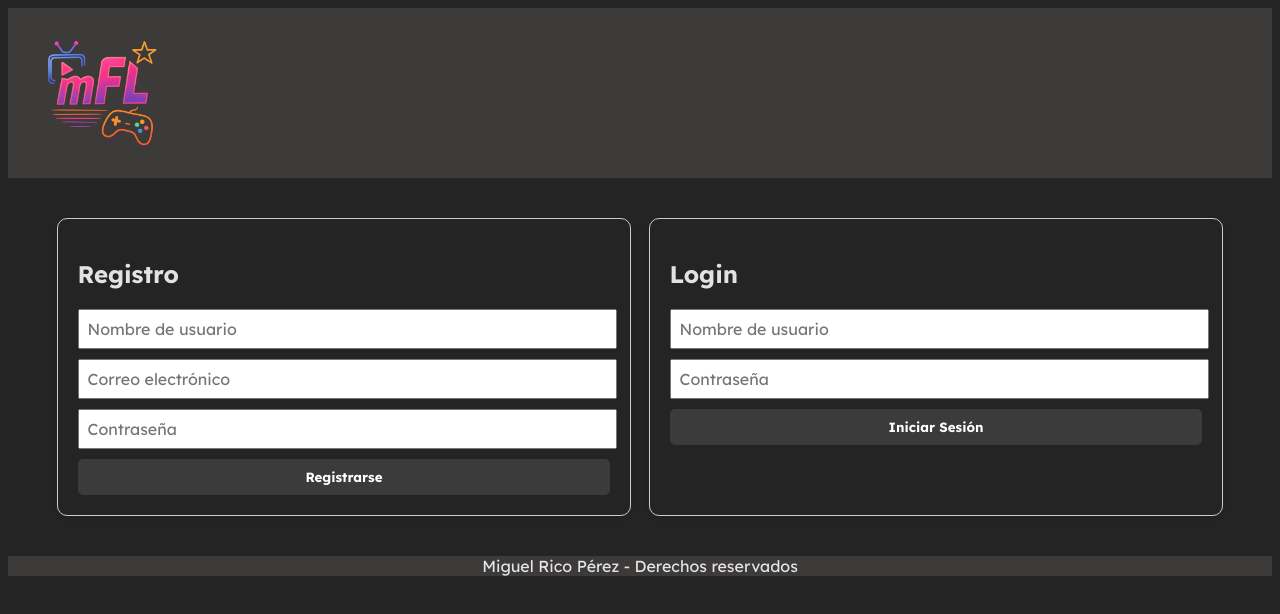
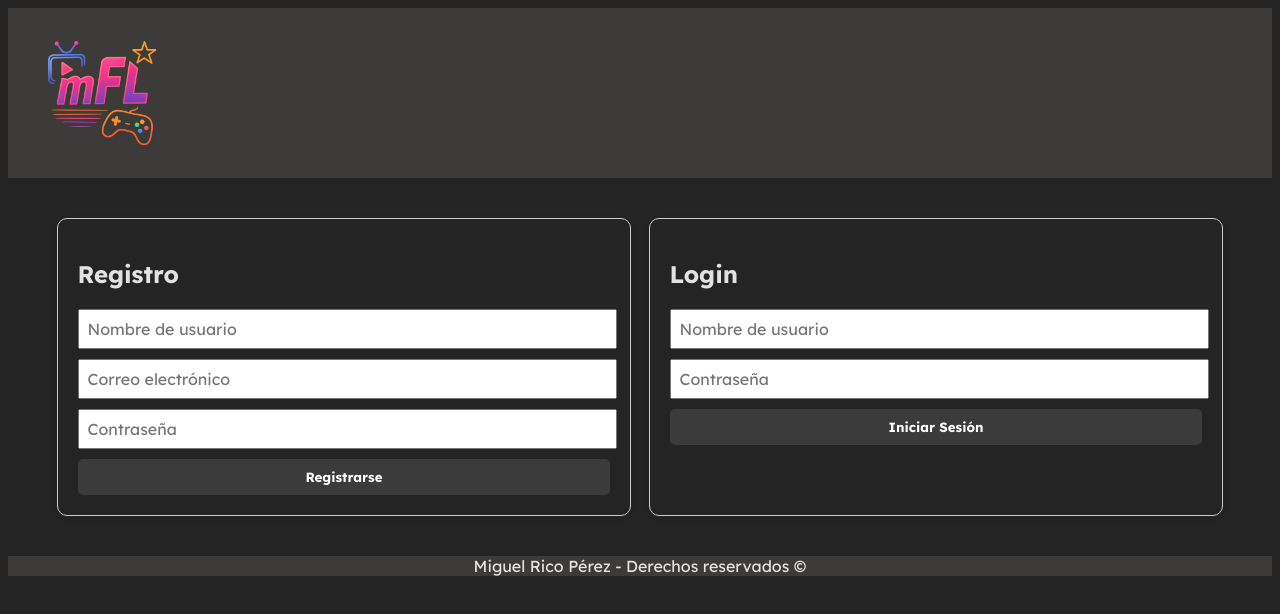
Before and after one commit to MigDaw/Proyecto-Clase-MiFavList, a Vue app in the folder frontend/: page / in a window 1280 px wide. Shown: the top 614 px of the page. Built offline with nearby package versions, Linux system fonts and the light colour scheme; no server answers.

Commit message:
imagen generica en en el dropdown

```diff
--- a/frontend/src/components/FooterComp.vue
+++ b/frontend/src/components/FooterComp.vue
@@ -1,5 +1,5 @@
 <template>
-    <footer>Miguel Rico Pérez - Derechos reservados</footer>
+    <footer>Miguel Rico Pérez - Derechos reservados &copy;</footer>
 </template>
 
 
--- a/frontend/src/components/HeaderComp.vue
+++ b/frontend/src/components/HeaderComp.vue
@@ -3,6 +3,7 @@ import { ref, onMounted } from 'vue';
 import api from '../axios';
 import { useRouter } from 'vue-router';
 import { username } from '../stores/authStore';
+import imagenGenerica from '../assets/Imagen-generica.png'
 
 const menuOpen = ref(false);
 const router = useRouter();
@@ -35,6 +36,7 @@ onMounted(async () => {
 
     <div v-if="username" class="user-wrapper">
       <div class="user-display" @click="toggleMenu">
+        <img :src="imagenGenerica" alt="Foto de perfil" class="img-user"/>
         {{ username }}
         <span class="chevron">{{ menuOpen ? '▲' : '▼' }}</span>
       </div>
@@ -54,6 +56,10 @@ header {
   align-items: center;
   justify-content: space-between;
   padding: 10px 20px;
+}
+
+.img-user{
+  width: 40px;
 }
 
 img {
```
